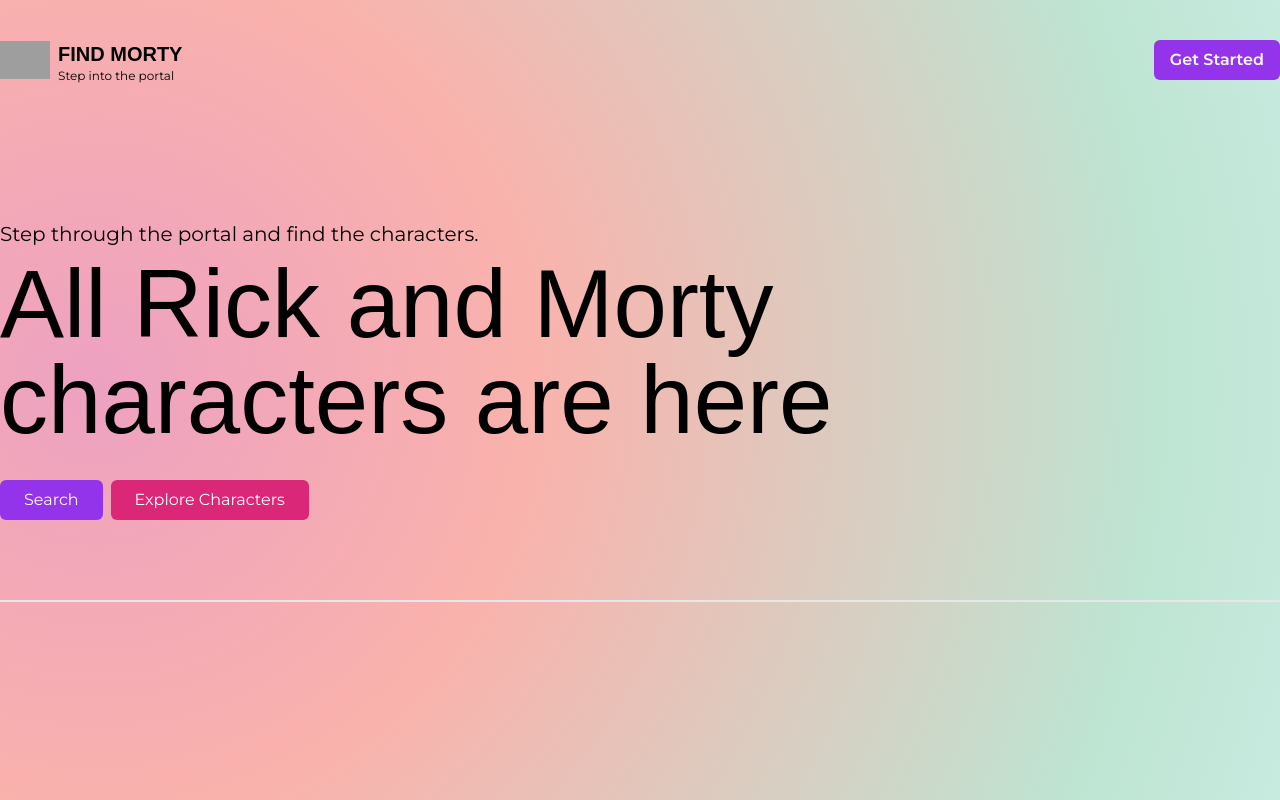
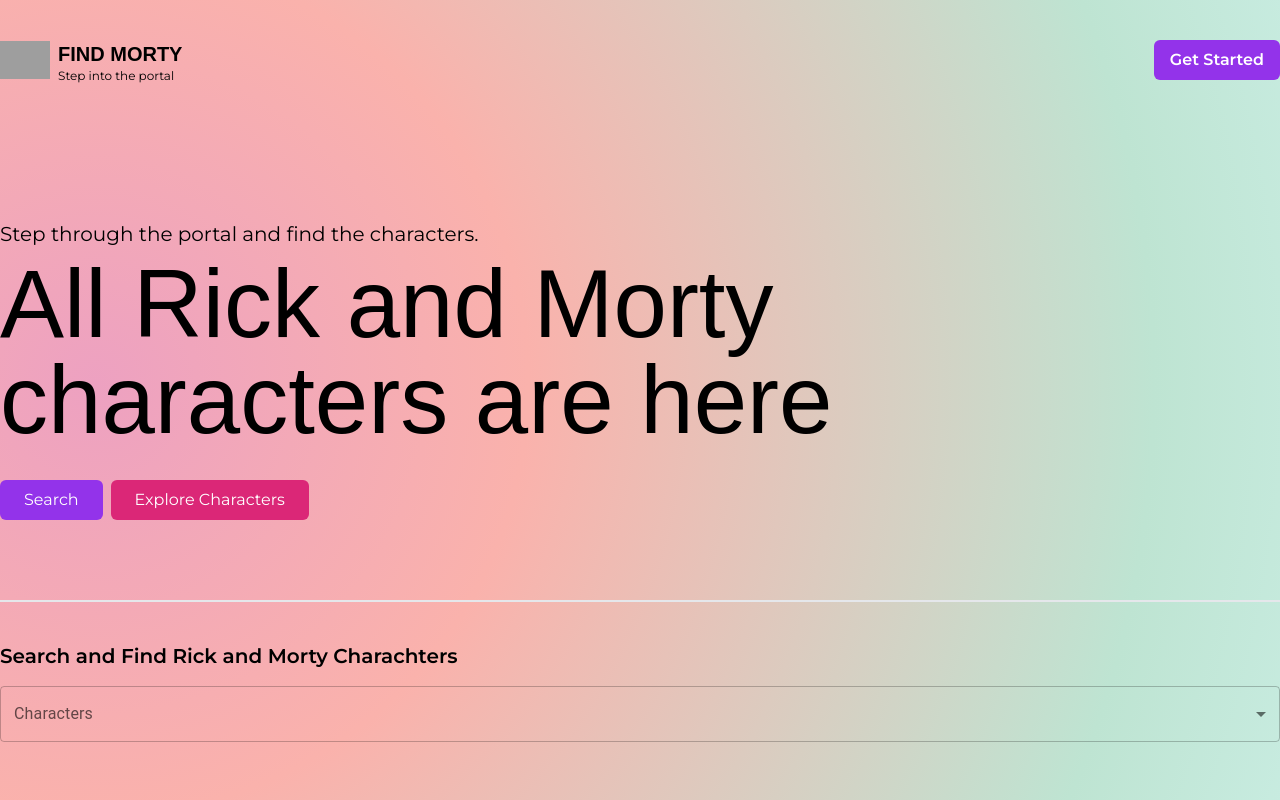
Before and after one commit to ozbeyahmet1/findthemorty, a Next.js app: page / in a window 1280 px wide. Shown: the top 800 px of the page. Built offline with nearby package versions, Linux system fonts and the light colour scheme; grey boxes are pictures that could not be loaded; a web font is replaced by a local one.

Commit message:
feat: creates cards container

```diff
--- /dev/null
+++ b/src/containers/cards.tsx
@@ -0,0 +1,11 @@
+import * as React from "react";
+import MultipleSelect from "@/components/multiSelect";
+
+export default function CardsContainer() {
+  return (
+    <div className="container mx-auto pt-10">
+      <h1 className="text-xl font-semibold mb-4">Search and Find Rick and Morty Charachters</h1>
+      <MultipleSelect />
+    </div>
+  );
+}
--- a/src/views/homepage.tsx
+++ b/src/views/homepage.tsx
@@ -1,10 +1,12 @@
+import * as React from "react";
+import CardsContainer from "@/containers/cards";
 import HeroContainer from "@/containers/hero";
-import * as React from "react";
 
 export default function HomepageView() {
   return (
     <div>
       <HeroContainer />
+      <CardsContainer />
     </div>
   );
 }
```
